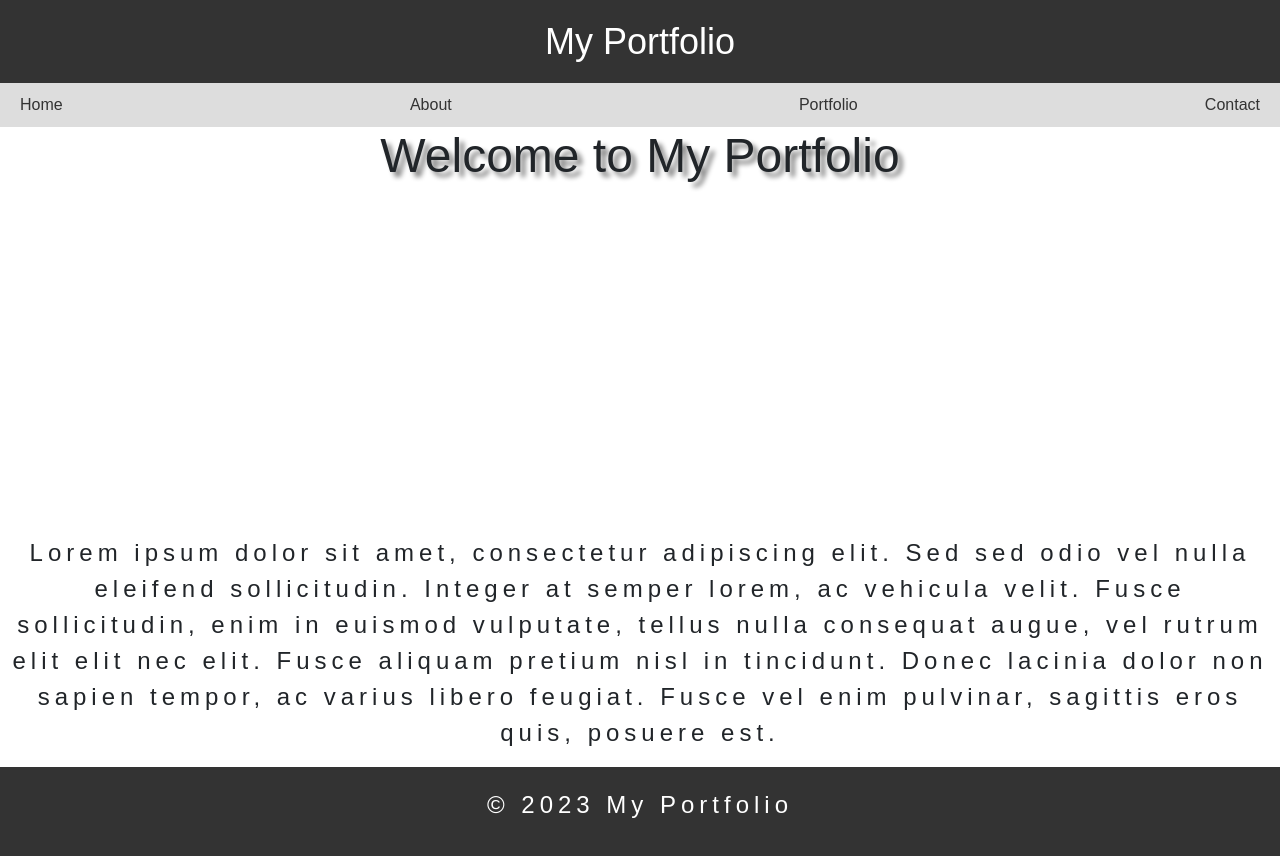
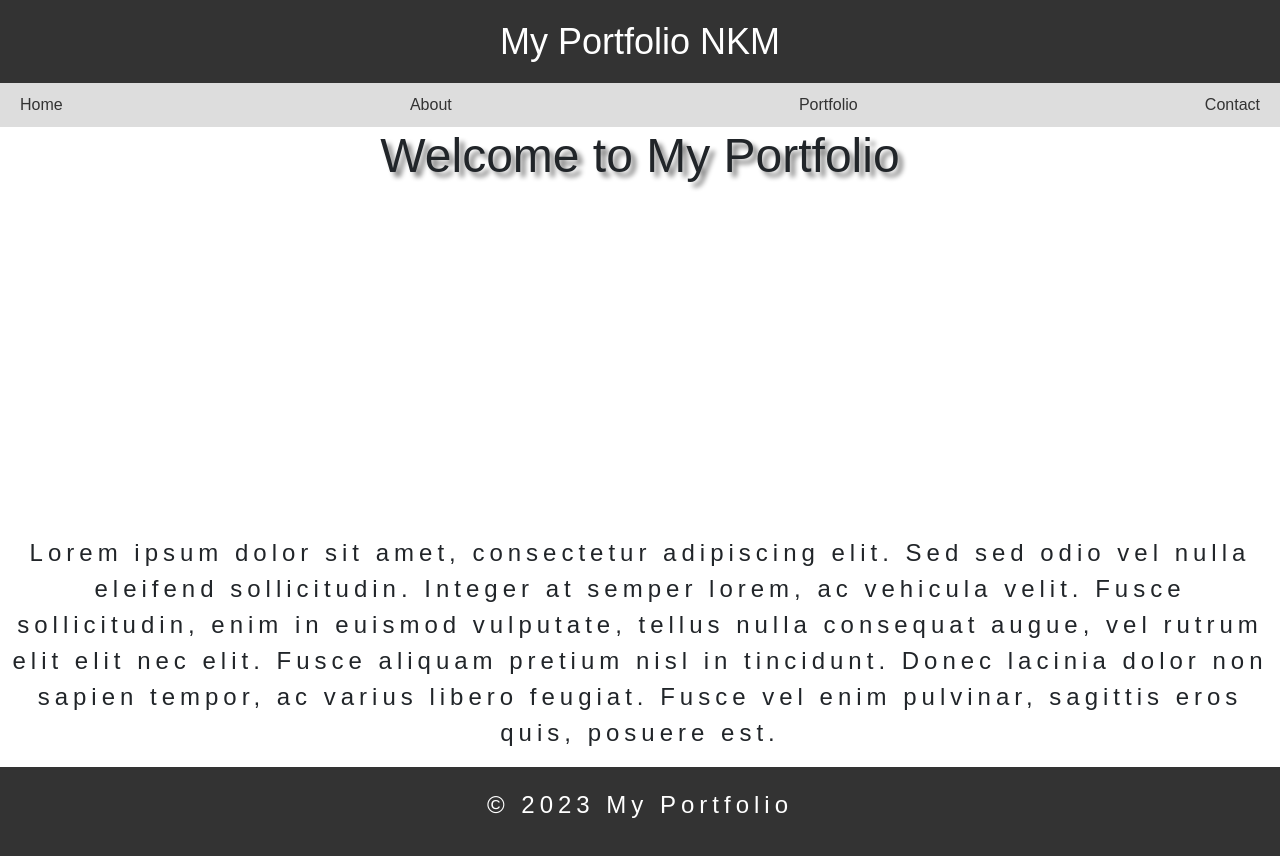
Before and after one commit to NikhilMajhi777/NKMPortfolio, a website: page index.html in a window 1280 px wide. Drawn offline with nearby package versions, Linux system fonts and the light colour scheme.

Commit message:
Update index.html

```diff
--- a/index.html
+++ b/index.html
@@ -85,7 +85,7 @@
 </head>
 <body>
     <header>
-      <h1>My Portfolio</h1>
+      <h1>My Portfolio NKM</h1>
     </header>
 
     <nav>
```
